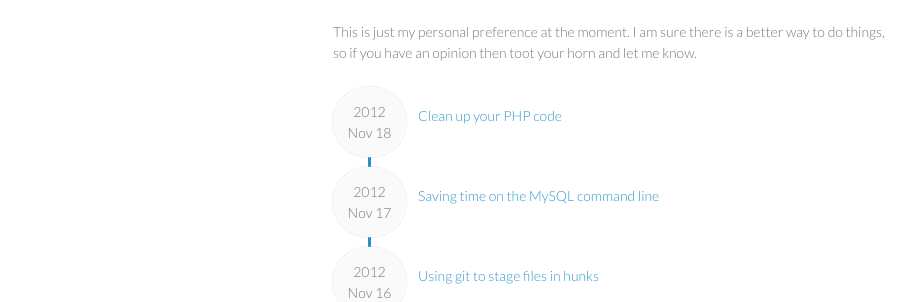
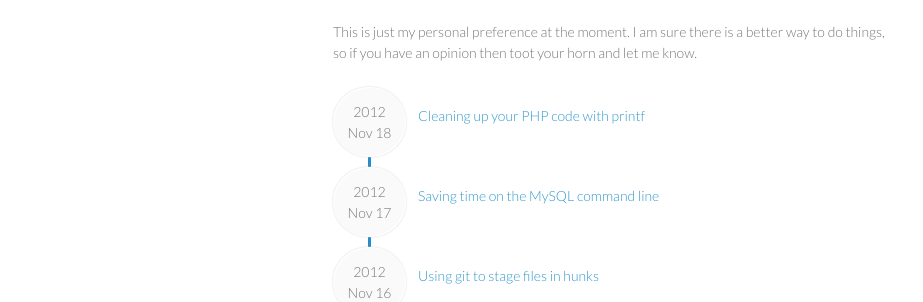
Before and after one commit to luk3thomas/luk3thomas.com, a Jekyll site: the page built from _posts/2012-11-18-clean-up-your-php.md, in a window 1280 px wide and 900 px high, scrolled down 604 px. Shown: the part 463-765 px from the top of the window, without its empty margins (178-1101 px from the left). Built offline with Jekyll 4.4.1, drawn with Linux system fonts in a browser that asks for light colours.

Commit message:
change title

```diff
--- a/_posts/2012-11-18-clean-up-your-php.md
+++ b/_posts/2012-11-18-clean-up-your-php.md
@@ -1,7 +1,7 @@
 ---
 layout: default
 tags: [php]
-title: Clean up your PHP code
+title: Cleaning up your PHP code with printf
 ---
 
 # Clean up your PHP
```
